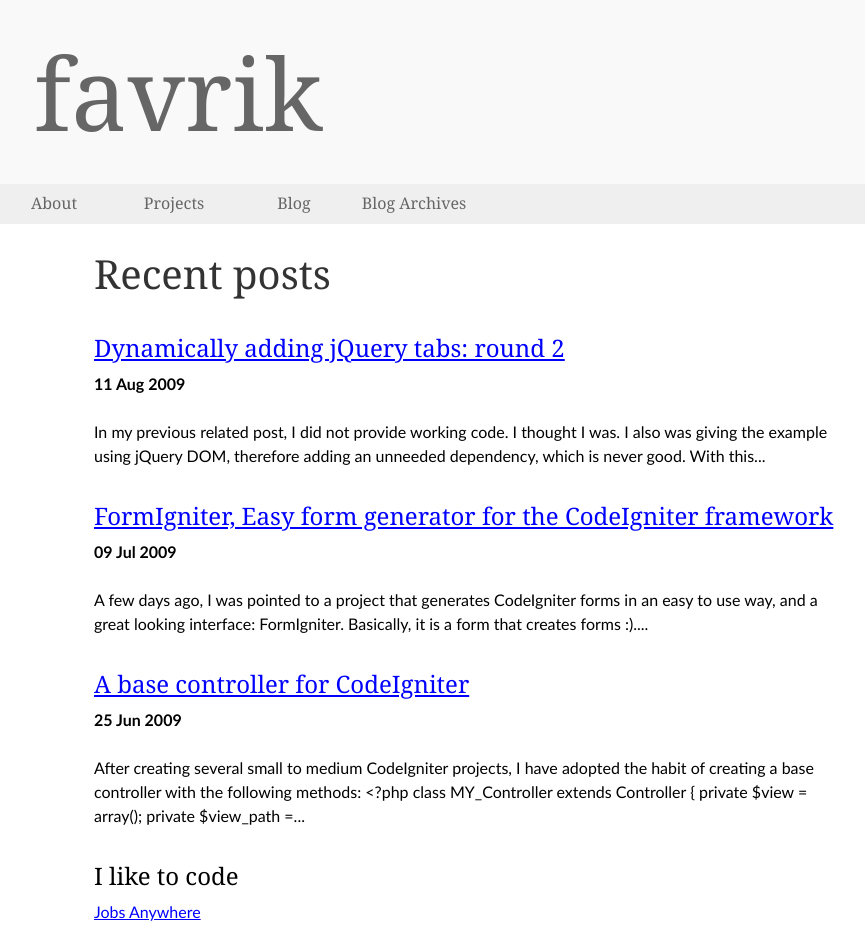
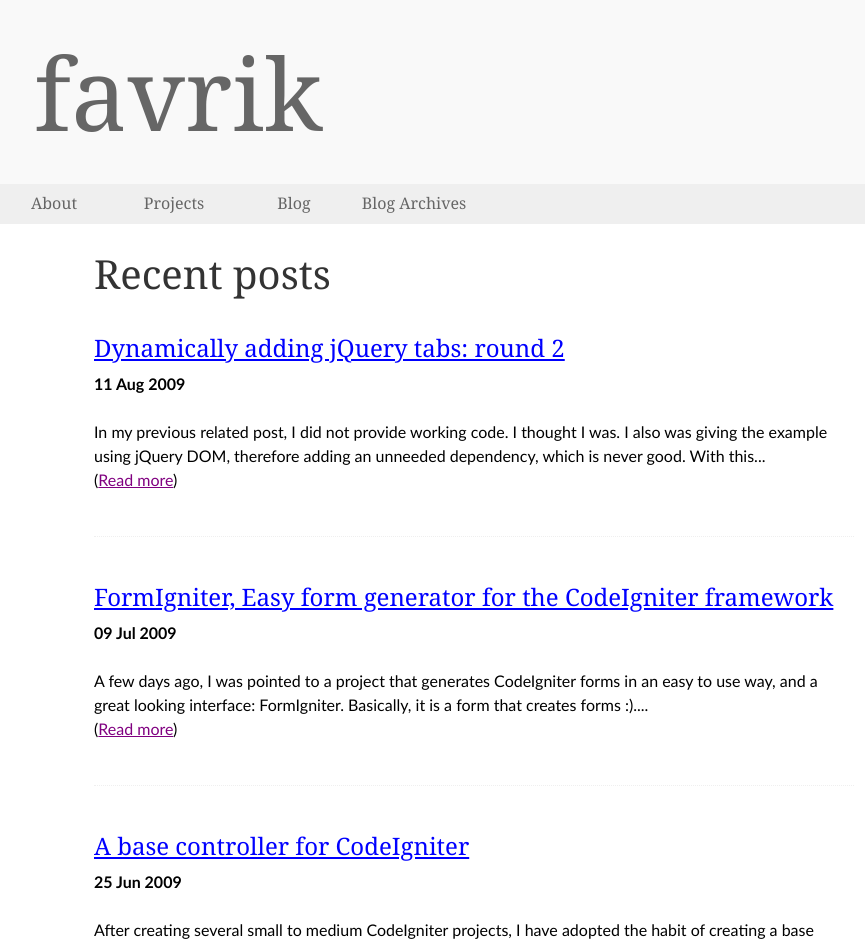
Before and after one commit to favrik/favrik.com, a Jekyll site: the page built from index.html, in a window 1280 px wide. Shown: the top 945 px of the page, without its empty margins (166-1031 px from the left). Built offline with Jekyll 4.4.1, drawn with Linux system fonts in a browser that asks for light colours; Markdown is read by kramdown in place of the engine named in the settings; some of the changed text lies outside the part shown.

Commit message:
Update front page.

```diff
--- a/index.html
+++ b/index.html
@@ -5,45 +5,16 @@ title: a web developer's website
 meta_keywords: web development, freelance web developer, freelance web programmer, xD, web developer, Favio Manriquez Leon, Favio Manriquez
 meta_description: Favrik is the testing ground, and internet place of Favio Manriquez Leon, a web developer who uses PHP, CSS, XHTML, Javascript, and a little bit of Erlang. He has a blog too. xD
 ---
-        <div id="front">
+        <div class="postList">
             <h2>Recent posts</h2>
             {% for post in site.posts offset: 0 limit: 3 %}
-              <h3><a href="http://blog.favrik.com{{ post.id }}/">{{ post.title }}</a></h3>
-              <p><strong>{{ post.date | date_to_string }}</strong>
-                <em> <a href="http://www.google.com/search?q={{ post.topics }}+site%3Ablog.favrik.com">{{ post.topics }}</a> </em>
+                <div class="post">
+                  <h3><a href="http://blog.favrik.com{{ post.id }}/">{{ post.title }}</a></h3>
+                  <p><strong>{{ post.date | date_to_string }}</strong>
+                    <em> <a href="http://www.google.com/search?q={{ post.topics }}+site%3Ablog.favrik.com">{{ post.topics }}</a> </em>
 
-              </p>
-
-                <p>{{ post.content | strip_html | truncatewords: 35 }}</p>
+                  </p>
+                  <p>{{ post.content | strip_html | truncatewords: 35 }} <br />(<a href=""http://blog.favrik.com{{ post.id }}/">Read more</a>)</p>
+                </div>
             {% endfor %}
         </div>
-
-
-        <div id="else" class="column">
-        </div>
-
-        <div id="projects" class="column">
-            <h3>I like to code</h3>
-            <dl>
-                <dt><a href="/projects/jobs/">Jobs Anywhere</a></dt>
-                <dd>A job aggregator for only "Anywhere" projects. Created specially for freelance coders. ^_^</dd>
-                <dt><a href="/projects/yuplay/">YuPlay</a></dt>
-                <dd>My attempt at creating a Youtube kind-of clone. A work in progress.</dd>
-
-                <dt><a href="http://netpbmresize.sf.net">NetpbmResize</a></dt>
-                <dd>A very outdated PHP image resizing library. Perhaps, I will do a rewrite. I want to,
-                but I haven't had the need to resize images in a long time.</dd>
-            </dl>
-        </div>
-
-
-        <div id="blog" class="column">
-            <h3>and write too</h3>
-             <dl>
-                <dt><a href="http://blog.favrik.com">Blog.Favrik</a></dt>
-                <dd>Currently using <a href="http://github.com/mojombo/jekyll/tree/master">Jekyll</a> to generate this site, and the blog.
-                I began to write again, mostly, because of Jekyll (I'm such a geek hehehe). </dd>
-            </dl>
-
-
-        </div>
```
